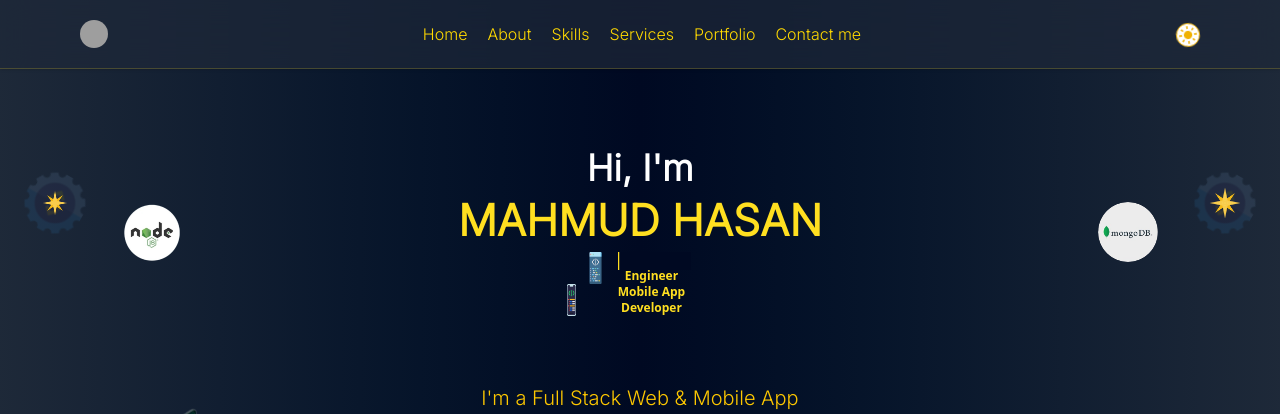
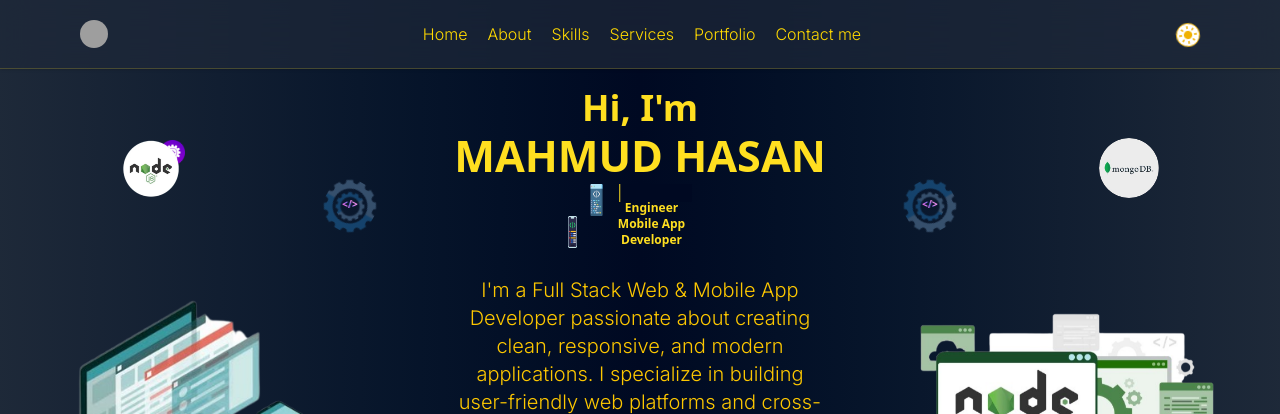
Before and after one commit to MahmudHasan77/personal-website, a Next.js app: page / in a window 1280 px wide. Shown: the top 414 px of the page. Built offline with nearby package versions, Linux system fonts and the light colour scheme; grey boxes are pictures that could not be loaded.

Commit message:
updated design

```diff
--- a/app/globals.css
+++ b/app/globals.css
@@ -98,30 +98,24 @@ html {
   }
 }
 
-.star-right {
-  scale: 1;
-  animation: star-right 5s infinite linear;
+.code_left {
+  font-weight: 900;
+  font-style:larger;
+  background: linear-gradient(45deg, red, orange, tomato, yellow, pink);
+  -webkit-background-clip: text;
+  -webkit-text-fill-color: transparent;
+  animation: code_left 5s infinite linear;
 }
-@keyframes star-right {
+@keyframes code_left {
   50% {
-    scale: 2;
-  }
-}
-
-.star-left {
-  scale: 2;
-  animation: star-left 5s infinite linear;
-}
-@keyframes star-left {
-  50% {
-    scale: 1;
+    filter: hue-rotate(360deg);
   }
 }
 
 /* name  */
 .name-font {
- font-size: larger !important;
- font-weight:900;
+  font-size: larger !important;
+  font-weight: 900;
 }
 
 .logoShadow {
@@ -431,11 +425,6 @@ html {
   }
 }
 
-/* .mainSection {
-  background-image: url("../public/coding-image-2.jfif");
-  background-repeat: no-repeat;
-  background-size: cover;
-} */
 
 .starAnimation {
   scale: 1;
--- a/app/page.tsx
+++ b/app/page.tsx
@@ -817,26 +817,22 @@ const Home = () => {
         </div>
       </div>
       {/* Hero Section */}
-      <main
-        ref={heroRef}
-        id="home"
-        className="scroll-mt-28   my-5 pt-20 relative"
-      >
+      <main ref={heroRef} id="home" className="scroll-mt-28 pt-20 relative">
         {/* stars */}
+        <Image
+          src={"/coding-2.png"}
+          width={25}
+          height={25}
+          alt="star image"
+          className="absolute top-25 md:top-40 lg:top-35 left-40 md:right-10 lg:right-20"
+        />
         {/* <Image
-          src={SmallStar}
-          width={5}
-          height={5}
-          alt="star image"
-          className="absolute top-35 md:top-40 lg:top-35 right-40 md:right-10 lg:right-20 starAnimation"
-        /> */}
-        {/* <Image
-          src={SmallStar}
-          width={5}
-          height={5}
-          alt="star image"
-          className="absolute top-35 md:top-40 lg:top-35 left-40 md:left-10 lg:left-20 starAnimation"
-        /> */}
+        //   src={SmallStar}
+        //   width={5}
+        //   height={5}
+        //   alt="star image"
+        //   className="absolute top-35 md:top-40 lg:top-35 left-40 md:left-10 lg:left-20 starAnimation"
+        // />
         {/* <Image
           src={SmallStar}
           width={5}
@@ -935,37 +931,49 @@ const Home = () => {
           alt="star image"
           className="absolute top-73 right-1/2 hidden lg:inline starAnimation"
         /> */}
-        <div className="absolute top-37 left-5 flex justify-center items-center">
+        <div className="absolute top-44 left-2 sm:left-30 md:left-50 lg:left-80 flex justify-center items-center">
+          <div className="relative h-15 w-15">
+            <Image
+              src={"/coding-circle.png"}
+              fill
+              alt="star image"
+              className="code_icon_rotate_2 dark:opacity-30 opacity-50"
+            />
+          </div>
           <Image
-            src={"/software-development.png"}
-            width={70}
-            height={70}
-            alt="star image"
-            className="code_icon_rotate_2 opacity-10"
+            src={"/coding-circle.png"}
+            height={33}
+            width={33}
+            alt="sparkling"
+            className={`duration-3000 absolute left-1/2 -translate-x-1/2 object-contain  code-left code_icon_rotate dark:opacity-30 opacity-50`}
           />
+          <span
+            className={`duration-3000 absolute left-1/2 -translate-x-1/2 text-center code_left -mt-1 text-[10px]`}
+          >
+          {'</>'}
+            </span>
+        </div>
+        <div className="absolute top-44 right-2 sm:right-30 md:right-50 lg:right-80 flex justify-center items-center">
+          <div className="relative h-15 w-15">
+            <Image
+              src={"/coding-circle.png"}
+              fill
+              alt="star image"
+              className="code_icon_rotate dark:opacity-30 opacity-50"
+            />
+          </div>
           <Image
-            src={"/star-2.png"}
-            height={20}
-            width={20}
+            src={"/coding-circle.png"}
+            height={33}
+            width={33}
             alt="sparkling"
-            className={`duration-3000 absolute left-1/2 -translate-x-1/2 object-contain  star-left`}
+            className={`duration-3000 absolute left-1/2 -translate-x-1/2 object-contain  code-left code_icon_rotate_2 dark:opacity-30 opacity-50`}
           />
-        </div>
-        <div className="absolute top-37 right-5 flex justify-center items-center">
-          <Image
-            src={"/software-development.png"}
-            width={70}
-            height={70}
-            alt="star image"
-            className="code_icon_rotate_2 opacity-10"
-          />
-          <Image
-            src={"/star-2.png"}
-            height={20}
-            width={20}
-            alt="sparkling"
-            className={`duration-3000 absolute left-1/2 -translate-x-1/2 object-contain  star-right`}
-          />
+          <span
+            className={`duration-3000 absolute left-1/2 -translate-x-1/2 text-center code_left -mt-1 text-[10px]`}
+          >
+          {'</>'}
+            </span>
         </div>
 
 
@@ -1018,7 +1026,7 @@ const Home = () => {
         </div> */}
 
         {/* name */}
-        <div className="flex justify-around  items-center ">
+        <div className="flex justify-around  items-center mb-5">
           <div
             className={`hidden md:inline duration-3000 ${
               isStart
@@ -1034,14 +1042,14 @@ const Home = () => {
               className="rounded-full nodeLogo logoShadow dark:shadow-none!"
             />
           </div>
-          <div className="text-center px-4 my-10 overflow-hidden  flex justify-center items-center gap-5 p-2">
+          <div className="text-center px-4 overflow-hidden  flex justify-center items-center gap-5 p-2">
             <div>
               <div
-                className={`${neue.className} text-2xl md:text-3xl lg:text-4xl font-semibold! z-40 px-2`}
+                className={` text-2xl md:text-3xl lg:text-4xl font-semibold! z-40 px-2 text-yellow-300`}
               >
                 Hi, I&apos;m
                 <h1
-                  className={`flex flex-col justicy-center items-center  name_box my-2`}
+                  className={`flex flex-col justicy-center items-center  name_box my-1`}
                 >
                   <span
                     className={`
```
Also changed, not shown: public/coding-circle.png (added).
